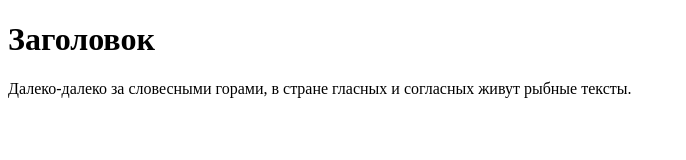
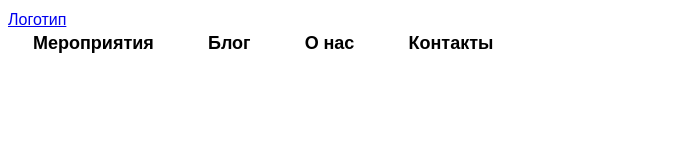
Before and after one commit to front-artem-tusur/project, a plain HTML site: page index.html in a window 1280 px wide. Shown: the whole page, without its empty margins (0-686 px from the left). Drawn offline with nearby package versions, Linux system fonts and the light colour scheme.

Commit message:
second commit

```diff
--- a/index.html
+++ b/index.html
@@ -5,14 +5,43 @@
   <meta charset="UTF-8">
   <meta name="viewport" content="width=device-width, initial-scale=1.0">
   <link rel="stylesheet" href="styles/styles.css">
+  <link rel="preconnect" href="https://fonts.googleapis.com">
+  <link rel="preconnect" href="https://fonts.gstatic.com" crossorigin>
+  <link
+    href="https://fonts.googleapis.com/css2?family=Lora:wght@400;500;600&family=Open+Sans:wght@400;500;600;700&display=swap"
+    rel="stylesheet">
   <title>Lenni Art</title>
 </head>
 
-<body>
+<body class="body">
   <header class="page-header">
-    <h1 title="главный заголовок страницы" class="page-header__title">Заголовок</h1>
-    <p title="текст" class="page-header__text">Далеко-далеко за словесными горами, в стране гласных и согласных живут рыбные тексты.</p>
+    <a href="index.html" class="page-header__logo">Логотип</a>
+    <nav class="page-header__nav">
+      <a href="#" class="page-header__nav-link">Мероприятия</a>
+      <a href="#" class="page-header__nav-link">Блог</a>
+      <a href="#" class="page-header__nav-link">О нас</a>
+      <a href="#" class="page-header__nav-link">Контакты</a>
+    </nav>
+
+    <a href="#" class="page-header__button"></a>
   </header>
+
+  <main class="main">
+    <div class="home">
+      <header class="main-header main-header__home"></header>
+
+      <section class="offers home__offers"></section>
+      <section class="about home__about"></section>
+      <section class="events home__events"></section>
+      <section class="listing home__listing"></section>
+      <section class="contacts home__contacts"></section>
+
+      <div class="doit home__doit"></div>
+    </div>
+  </main>
+
+  <footer class="page-footer"></footer>
+
 </body>
 
 </html>
--- a/styles/styles.css
+++ b/styles/styles.css
@@ -0,0 +1,25 @@
+.body {
+  font-family: "Open Sans", sans-serif;
+  font-size: 16px;
+  font-weight: 400;
+  font-style: normal;
+  line-height: 1.375;
+}
+
+.page-header {
+}
+
+.page-header__nav-link {
+  margin: 0 25px;
+  font-weight: 600;
+  font-size: 18px;
+  line-height: 25px;
+  text-decoration: none;
+  color: black;
+}
+
+.main {
+}
+
+.page-footer {
+}
```
